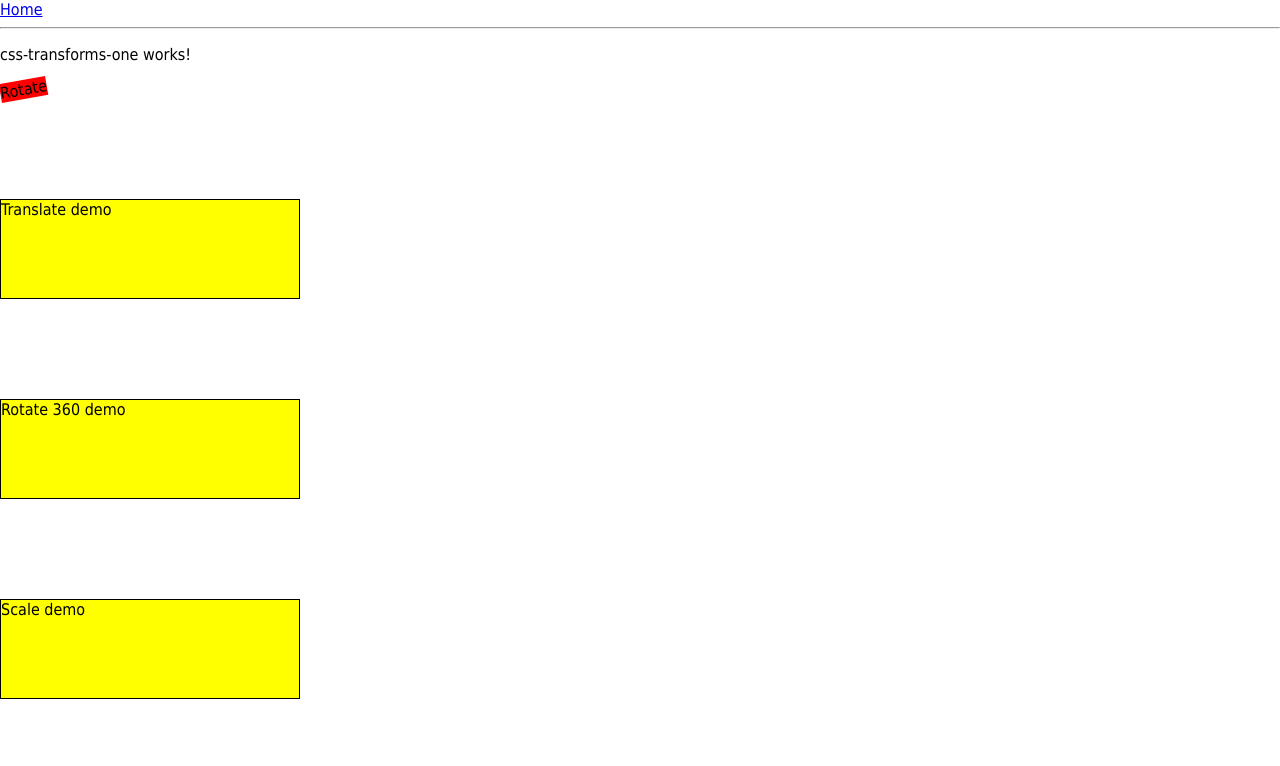
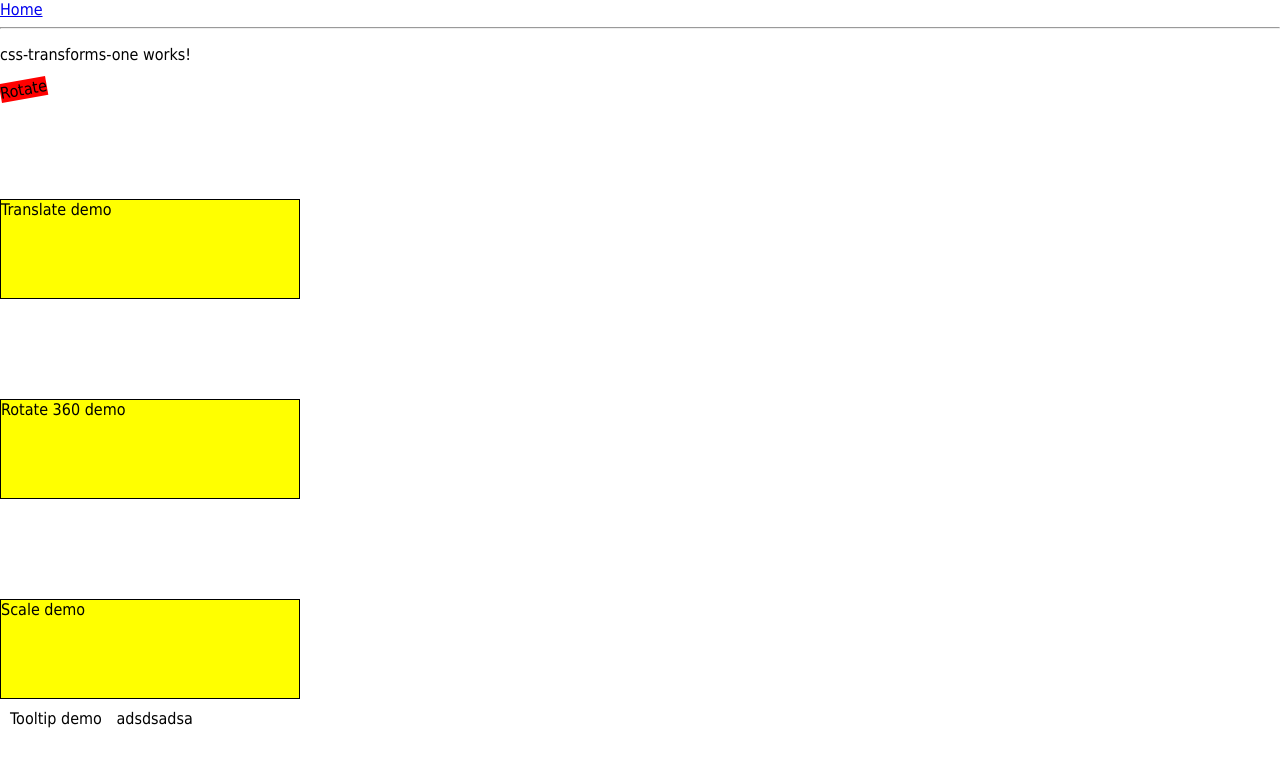
Before and after one commit to abhijeetpandit/cssPractice1, an Angular app: page /css-transforms-one in a window 1280 px wide. Shown: the top 766 px of the page. Built offline with nearby package versions, Linux system fonts and the light colour scheme.

Commit message:
more changes

```diff
--- a/src/app/css-transforms-one/css-transforms-one.component.css
+++ b/src/app/css-transforms-one/css-transforms-one.component.css
@@ -48,3 +48,39 @@ div#abc {
 .scale:hover {
     transform: scale(0.5,1.5);
 }
+
+.tooltip-container {
+    position: relative;
+    margin: 10px;
+    display: inline-block;
+}
+
+.tooltip {
+    background-color: black;
+    color: blanchedalmond;
+    border-radius: 2px;
+    padding: 2px 5px;
+    top: 0px;
+    left:110%;
+    position: absolute;
+    width: 150px;
+    text-align: center;
+    font-size: 0.8em;
+    opacity: 0;
+    transition: opacity 0.5s ease-in-out;
+}
+
+.tooltip::after {
+    content: "";
+    right: 100%;
+    border-style: solid;
+    border-color: transparent black transparent transparent;
+    border-width: 5px;
+    position: absolute;
+    top: 5px;
+}
+
+.tooltip-container:hover .tooltip {
+    visibility: visible;
+    opacity: 0.8;
+}
--- a/src/app/css-transforms-one/css-transforms-one.component.html
+++ b/src/app/css-transforms-one/css-transforms-one.component.html
@@ -7,3 +7,10 @@
 <div class="rotate"> Rotate 360 demo</div>
 <br>
 <div class="scale"> Scale demo</div>
+<br>
+
+<div class="tooltip-container">
+    Tooltip demo
+    <span class="tooltip">Sample tooltip</span>
+</div>
+adsdsadsa
```
